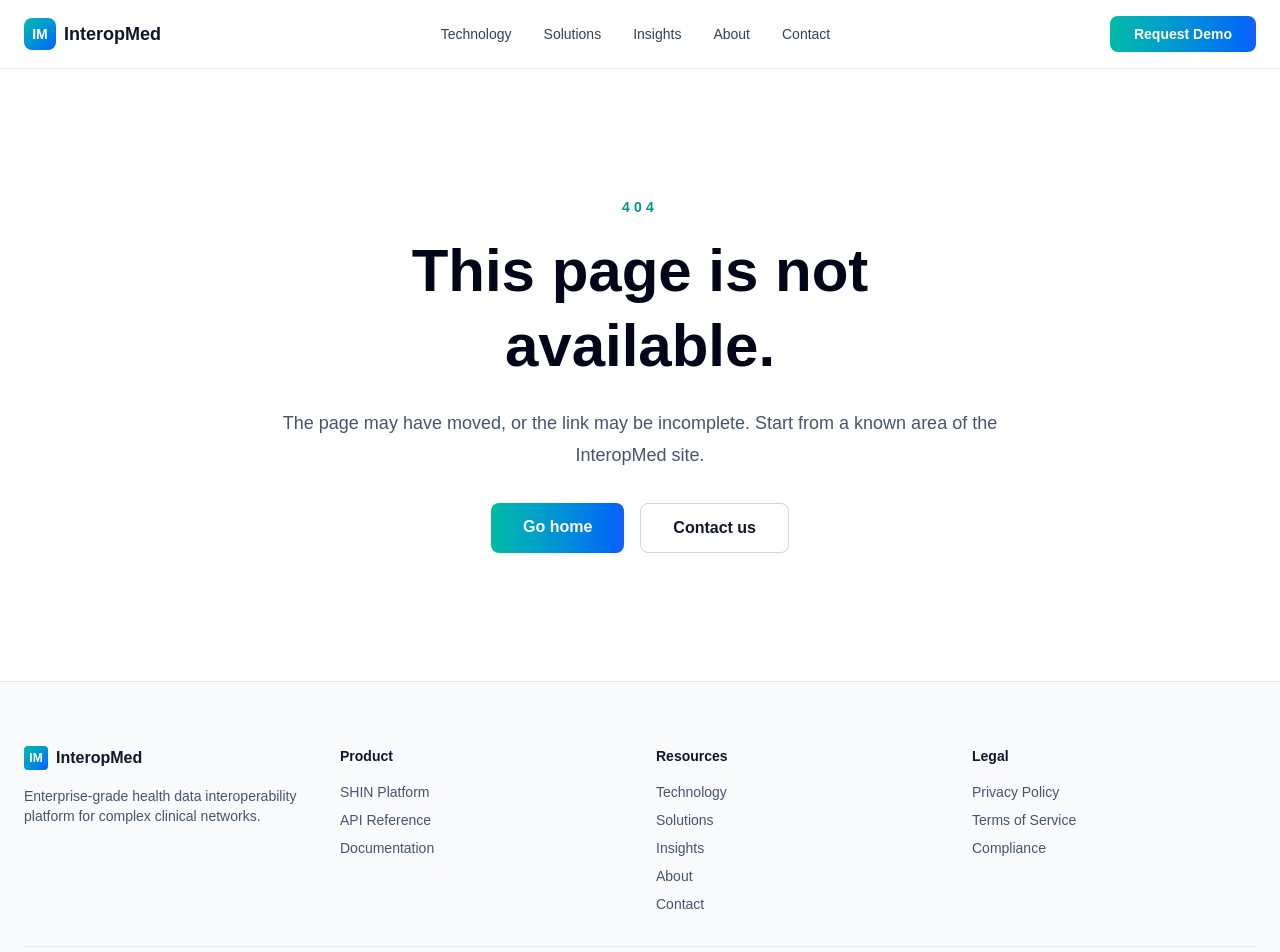
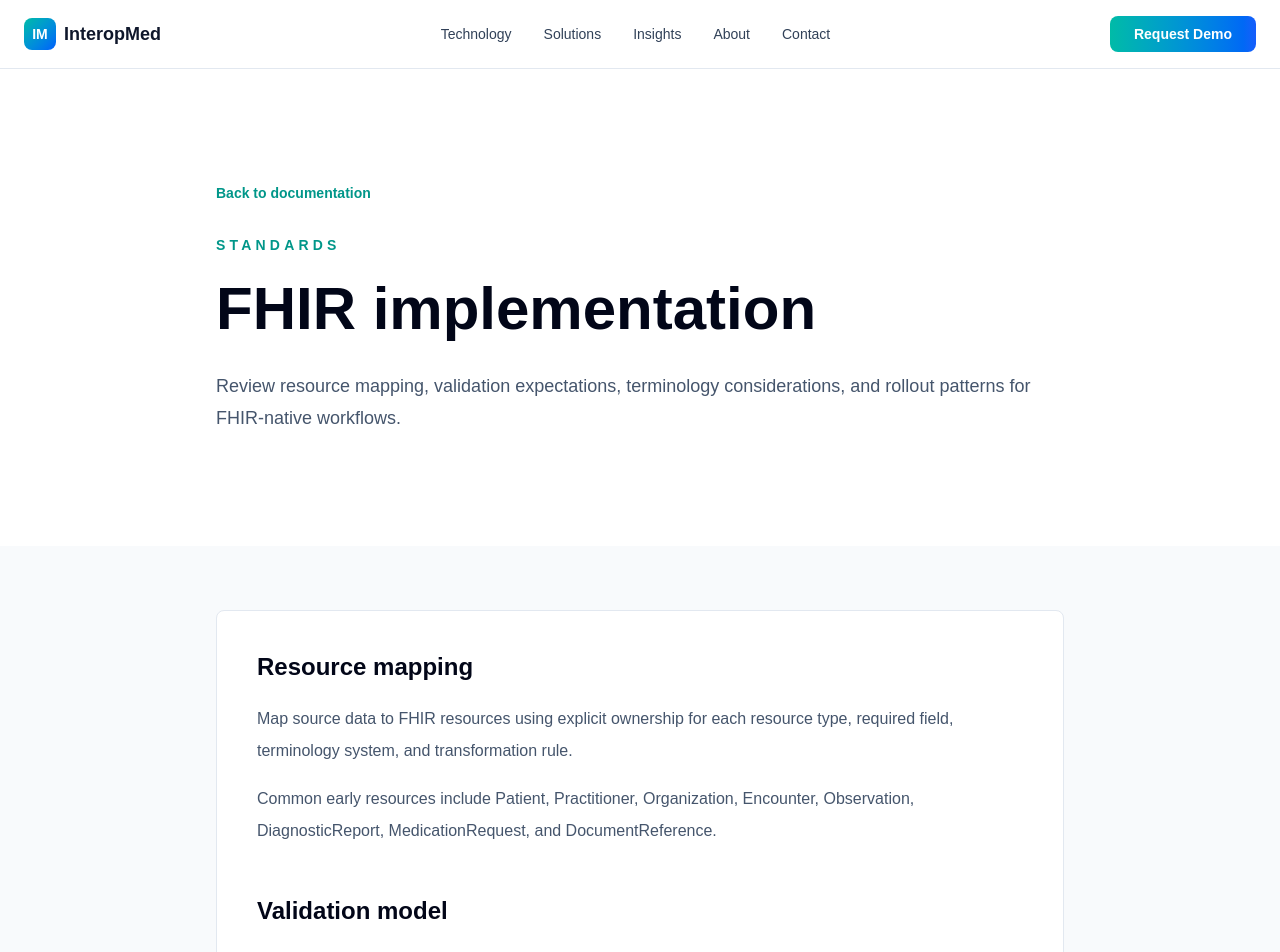
Before and after one commit to interopmed/interopmed, a Next.js app: page /documentation/fhir-implementation in a window 1280 px wide. Before the commit this address had no page. Shown: the top 952 px of the page. Built offline with nearby package versions, Linux system fonts and the light colour scheme.

Commit message:
Update documentation page

```diff
--- /dev/null
+++ b/src/app/documentation/[slug]/page.tsx
@@ -0,0 +1,90 @@
+import Link from 'next/link'
+import { notFound } from 'next/navigation'
+import Footer from '@/components/Footer'
+import Navbar from '@/components/Navbar'
+import { documentationGuides, getDocumentationGuide } from '@/lib/documentation'
+
+export function generateStaticParams() {
+  return documentationGuides.map((guide) => ({
+    slug: guide.slug,
+  }))
+}
+
+export async function generateMetadata({ params }: PageProps<'/documentation/[slug]'>) {
+  const { slug } = await params
+  const guide = getDocumentationGuide(slug)
+
+  if (!guide) {
+    return {
+      title: 'Documentation not found | InteropMed',
+    }
+  }
+
+  return {
+    title: `${guide.title} | InteropMed Documentation`,
+    description: guide.description,
+  }
+}
+
+export default async function DocumentationGuidePage({ params }: PageProps<'/documentation/[slug]'>) {
+  const { slug } = await params
+  const guide = getDocumentationGuide(slug)
+
+  if (!guide) {
+    notFound()
+  }
+
+  return (
+    <>
+      <Navbar />
+      <main>
+        <section className="bg-white py-20 dark:bg-slate-950 md:py-28">
+          <div className="mx-auto max-w-4xl px-6">
+            <Link
+              href="/documentation"
+              className="mb-8 inline-block text-sm font-semibold text-teal-600 hover:text-teal-700 dark:text-teal-400 dark:hover:text-teal-300"
+            >
+              Back to documentation
+            </Link>
+            <p className="mb-4 text-sm font-semibold uppercase tracking-[0.3em] text-teal-600 dark:text-teal-400">
+              {guide.category}
+            </p>
+            <h1 className="mb-6 text-4xl font-bold leading-tight text-slate-950 dark:text-white md:text-6xl">
+              {guide.title}
+            </h1>
+            <p className="text-lg leading-8 text-slate-600 dark:text-slate-300">
+              {guide.description}
+            </p>
+          </div>
+        </section>
+
+        <section className="bg-slate-50 py-16 dark:bg-slate-900">
+          <div className="mx-auto max-w-4xl px-6">
+            <div className="rounded-lg border border-slate-200 bg-white p-6 dark:border-slate-800 dark:bg-slate-950 md:p-10">
+              <div className="space-y-12">
+                {guide.sections.map((section) => (
+                  <section key={section.heading}>
+                    <h2 className="mb-5 text-2xl font-bold text-slate-950 dark:text-white">
+                      {section.heading}
+                    </h2>
+                    <div className="space-y-4">
+                      {section.body.map((paragraph) => (
+                        <p
+                          key={paragraph}
+                          className="text-base leading-8 text-slate-600 dark:text-slate-300"
+                        >
+                          {paragraph}
+                        </p>
+                      ))}
+                    </div>
+                  </section>
+                ))}
+              </div>
+            </div>
+          </div>
+        </section>
+      </main>
+      <Footer />
+    </>
+  )
+}
--- a/src/app/documentation/page.tsx
+++ b/src/app/documentation/page.tsx
@@ -1,30 +1,12 @@
 import Link from 'next/link'
 import Footer from '@/components/Footer'
 import Navbar from '@/components/Navbar'
+import { documentationGuides } from '@/lib/documentation'
 
 export const metadata = {
   title: 'Documentation | InteropMed',
   description: 'InteropMed documentation hub for platform setup, interoperability planning, and implementation guidance.',
 }
-
-const guides = [
-  {
-    title: 'Getting started',
-    description: 'Understand the SHIN platform model, core integration concepts, and the planning inputs needed before implementation.',
-  },
-  {
-    title: 'FHIR implementation',
-    description: 'Review resource mapping, validation expectations, terminology considerations, and rollout patterns for FHIR-native workflows.',
-  },
-  {
-    title: 'Security and access',
-    description: 'Plan authentication, authorization, environment boundaries, audit logging, and operational review practices.',
-  },
-  {
-    title: 'Operations',
-    description: 'Monitor integration health, manage exceptions, review data quality, and coordinate changes across clinical and technical teams.',
-  },
-]
 
 export default function DocumentationPage() {
   return (
@@ -48,18 +30,25 @@
         <section className="bg-slate-50 py-16 dark:bg-slate-900">
           <div className="mx-auto max-w-7xl px-6">
             <div className="grid gap-6 md:grid-cols-2">
-              {guides.map((guide) => (
-                <article
+              {documentationGuides.map((guide) => (
+                <Link
                   key={guide.title}
+                  href={`/documentation/${guide.slug}`}
                   className="rounded-lg border border-slate-200 bg-white p-6 dark:border-slate-800 dark:bg-slate-950 md:p-8"
                 >
+                  <p className="mb-3 text-xs font-semibold uppercase tracking-[0.24em] text-teal-600 dark:text-teal-400">
+                    {guide.category}
+                  </p>
                   <h2 className="mb-3 text-2xl font-bold text-slate-950 dark:text-white">
                     {guide.title}
                   </h2>
                   <p className="text-base leading-7 text-slate-600 dark:text-slate-300">
                     {guide.description}
                   </p>
-                </article>
+                  <span className="mt-5 inline-block text-sm font-semibold text-teal-600 dark:text-teal-400">
+                    Read guide
+                  </span>
+                </Link>
               ))}
             </div>
 
--- /dev/null
+++ b/src/lib/documentation.ts
@@ -0,0 +1,135 @@
+export type DocumentationSection = {
+  heading: string
+  body: string[]
+}
+
+export type DocumentationGuide = {
+  slug: string
+  title: string
+  description: string
+  category: string
+  sections: DocumentationSection[]
+}
+
+export const documentationGuides: DocumentationGuide[] = [
+  {
+    slug: 'getting-started',
+    title: 'Getting started',
+    description: 'Understand the SHIN platform model, core integration concepts, and the planning inputs needed before implementation.',
+    category: 'Planning',
+    sections: [
+      {
+        heading: 'Implementation overview',
+        body: [
+          'Start by defining the clinical workflows, source systems, destination systems, and governance owners involved in the interoperability program.',
+          'A successful SHIN implementation usually begins with one high-value workflow, a clear data contract, and a repeatable review model for future expansion.',
+        ],
+      },
+      {
+        heading: 'Readiness checklist',
+        body: [
+          'Identify source systems, data formats, authentication requirements, network boundaries, and operational stakeholders before configuring integrations.',
+          'Confirm who owns data quality review, clinical validation, security approval, and production release decisions.',
+        ],
+      },
+      {
+        heading: 'First deployment path',
+        body: [
+          'Choose a bounded pilot such as patient demographics, observations, referral context, or encounter synchronization.',
+          'Use the pilot to validate resource mapping, exception handling, audit review, and support processes before broad rollout.',
+        ],
+      },
+    ],
+  },
+  {
+    slug: 'fhir-implementation',
+    title: 'FHIR implementation',
+    description: 'Review resource mapping, validation expectations, terminology considerations, and rollout patterns for FHIR-native workflows.',
+    category: 'Standards',
+    sections: [
+      {
+        heading: 'Resource mapping',
+        body: [
+          'Map source data to FHIR resources using explicit ownership for each resource type, required field, terminology system, and transformation rule.',
+          'Common early resources include Patient, Practitioner, Organization, Encounter, Observation, DiagnosticReport, MedicationRequest, and DocumentReference.',
+        ],
+      },
+      {
+        heading: 'Validation model',
+        body: [
+          'Validation should cover required fields, reference integrity, coding systems, timestamps, identifiers, and customer-specific clinical rules.',
+          'Treat validation failures as operational signals. Each failure should have a clear owner, severity, and resolution workflow.',
+        ],
+      },
+      {
+        heading: 'Terminology and identifiers',
+        body: [
+          'FHIR implementation quality depends heavily on consistent identifiers and terminology governance across systems.',
+          'Plan how local codes, national identifiers, organization identifiers, and patient matching rules will be reviewed and maintained.',
+        ],
+      },
+    ],
+  },
+  {
+    slug: 'security-and-access',
+    title: 'Security and access',
+    description: 'Plan authentication, authorization, environment boundaries, audit logging, and operational review practices.',
+    category: 'Security',
+    sections: [
+      {
+        heading: 'Access control',
+        body: [
+          'Define access rules by workflow, user group, system role, environment, and data sensitivity. Avoid broad access grants that outlive the implementation phase.',
+          'Service-to-service access should use customer-approved authentication and rotation practices.',
+        ],
+      },
+      {
+        heading: 'Environment boundaries',
+        body: [
+          'Separate development, test, staging, and production environments with clear data handling rules for each.',
+          'Production clinical data should only flow through approved environments with appropriate logging, monitoring, and access governance.',
+        ],
+      },
+      {
+        heading: 'Audit and monitoring',
+        body: [
+          'Plan audit events for data access, transformations, integration failures, configuration changes, and administrative actions.',
+          'Operational dashboards should help teams identify failures, unusual access patterns, and data quality drift quickly.',
+        ],
+      },
+    ],
+  },
+  {
+    slug: 'operations',
+    title: 'Operations',
+    description: 'Monitor integration health, manage exceptions, review data quality, and coordinate changes across clinical and technical teams.',
+    category: 'Operations',
+    sections: [
+      {
+        heading: 'Run model',
+        body: [
+          'Define who monitors integrations, who triages issues, who approves clinical data changes, and who communicates service-impacting incidents.',
+          'A clear run model reduces friction between clinical operations, application owners, infrastructure teams, and vendor support.',
+        ],
+      },
+      {
+        heading: 'Exception handling',
+        body: [
+          'Classify exceptions by severity, workflow impact, retry behavior, and clinical risk. Not every integration error needs the same response path.',
+          'Track recurring exceptions to identify upstream data quality issues, mapping drift, or workflow changes that need governance review.',
+        ],
+      },
+      {
+        heading: 'Change management',
+        body: [
+          'Clinical integration changes should include impact review, test evidence, rollback expectations, and stakeholder communication.',
+          'Maintain release notes for resource mappings, policy changes, new source systems, and data contract updates.',
+        ],
+      },
+    ],
+  },
+]
+
+export function getDocumentationGuide(slug: string) {
+  return documentationGuides.find((guide) => guide.slug === slug)
+}
```
